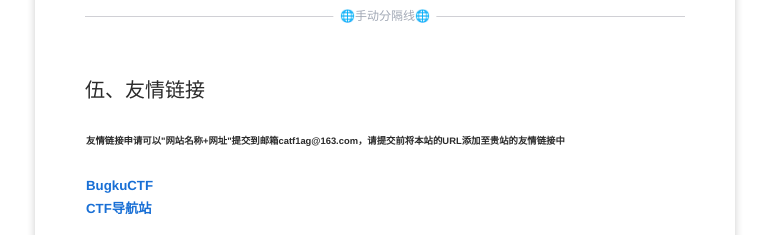
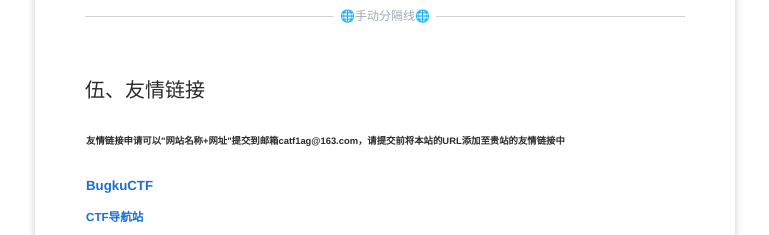
Before and after one commit to vFREE-1/about, a plain HTML site: page index.html in a window 1280 px wide. Shown: the part 1186-1421 px from the top of the page, without its empty margins (255-1024 px from the left). Drawn offline with Linux system fonts and the light colour scheme.

Commit message:
Update index.html

```diff
--- a/index.html
+++ b/index.html
@@ -295,8 +295,11 @@
                             <!--{{--  二级标题--}}-->
 			<h6>友情链接申请可以"网站名称+网址"提交到邮箱catf1ag@163.com，请提交前将本站的URL添加至贵站的友情链接中</h6><br>
                             <div class="eml-w-title-level3">
-                                <h5><a href="http://ctf.bugku.com/" target=_blank>BugkuCTF</a></h5><h5><a href="https://www.ctftools.club/" target=_blank>CTF导航站</h5>
+                                <h5><a href="http://ctf.bugku.com/" target=_blank>BugkuCTF</a></h5>
                         </div>
+			    <div class="gen-item" draggable="false">
+				<h5><a href="https://www.ctftools.club/" target=_blank>CTF导航站</h5>
+			    </div>
                     </div>
 
                     <hr class="hr-solid-content" data-content="🌐手动分隔线🌐"><br>
```
